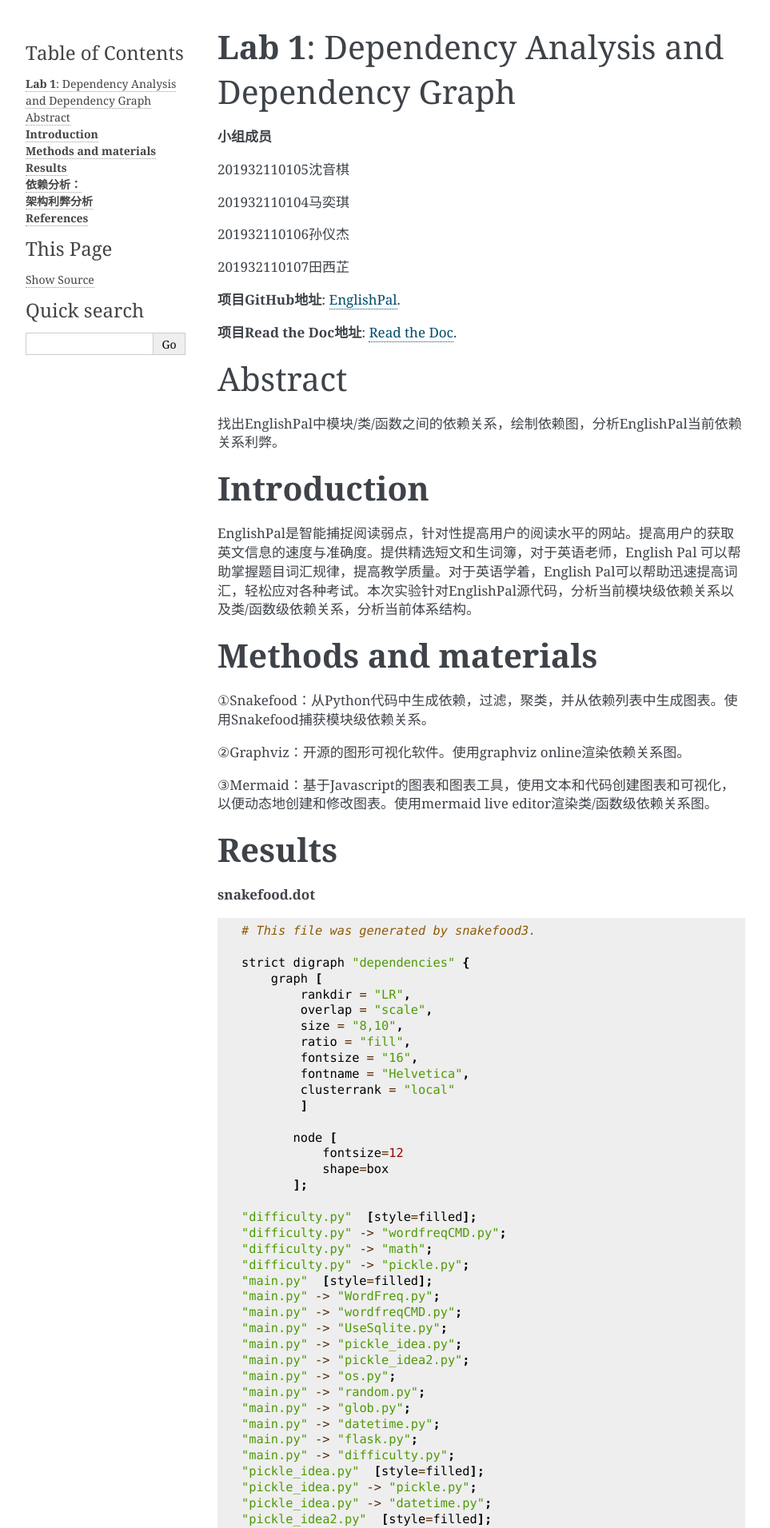
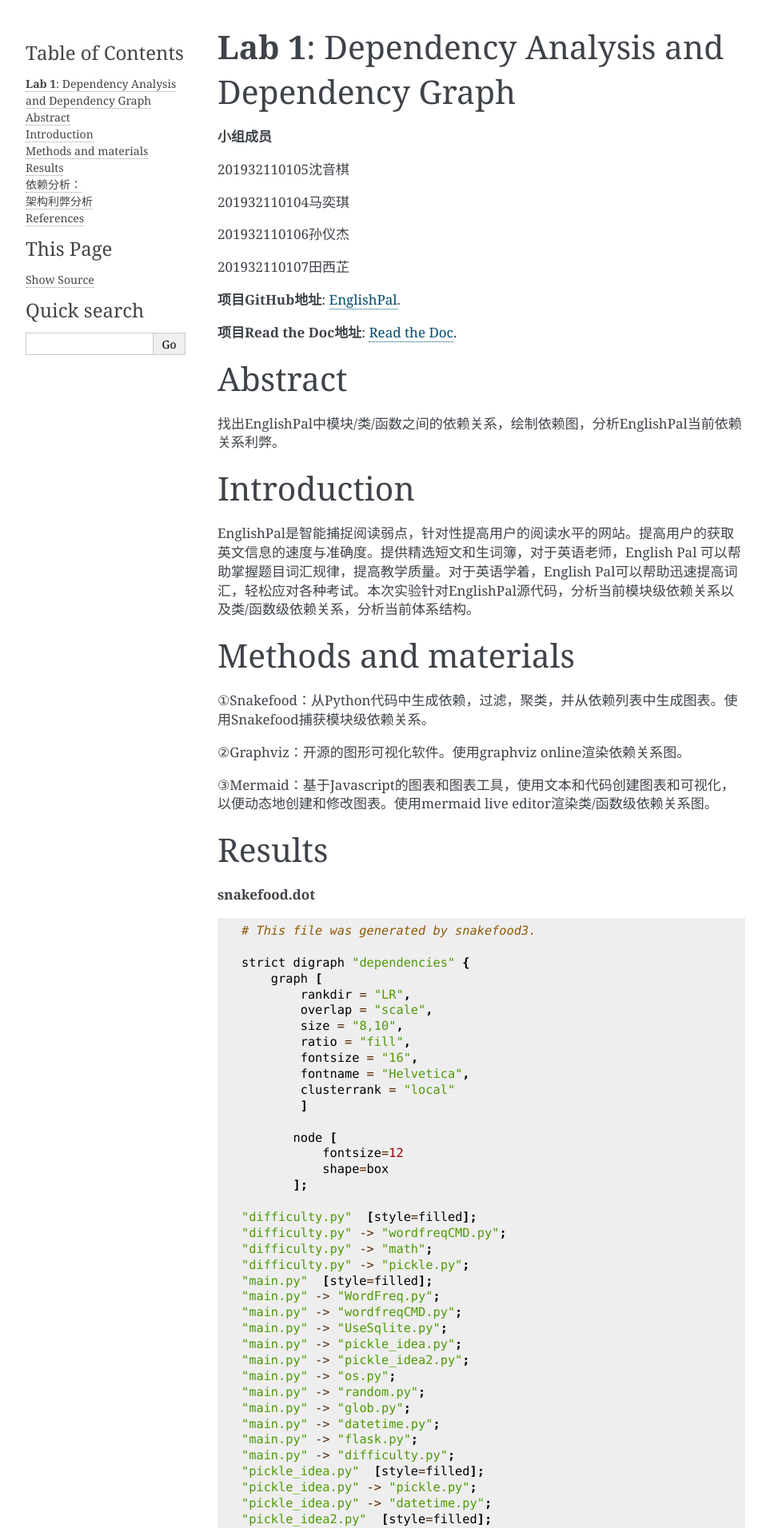
Before and after one commit to ChiefEye-official/Test, a Sphinx documentation site: the page built from englishpal/docs/source/index.rst, in a window 1280 px wide. Shown: the top 1911 px of the page at 80% size, without its empty margins (148-1111 px from the left). Built offline with Sphinx 7.4.7, drawn with Linux system fonts in a browser that asks for light colours.

```diff
--- a/englishpal/docs/source/index.rst
+++ b/englishpal/docs/source/index.rst
@@ -33,12 +33,12 @@ Abstract
 
 找出EnglishPal中模块/类/函数之间的依赖关系，绘制依赖图，分析EnglishPal当前依赖关系利弊。
 
-**Introduction**
+Introduction
 =================================================
 
 EnglishPal是智能捕捉阅读弱点，针对性提高用户的阅读水平的网站。提高用户的获取英文信息的速度与准确度。提供精选短文和生词簿，对于英语老师，English Pal 可以帮助掌握题目词汇规律，提高教学质量。对于英语学着，English Pal可以帮助迅速提高词汇，轻松应对各种考试。本次实验针对EnglishPal源代码，分析当前模块级依赖关系以及类/函数级依赖关系，分析当前体系结构。
 
-**Methods and materials**
+Methods and materials
 =================================================
 
 ①Snakefood：从Python代码中生成依赖，过滤，聚类，并从依赖列表中生成图表。使用Snakefood捕获模块级依赖关系。
@@ -47,7 +47,7 @@ EnglishPal是智能捕捉阅读弱点，针对性提高用户的阅读水平的
 
 ③Mermaid：基于Javascript的图表和图表工具，使用文本和代码创建图表和可视化，以便动态地创建和修改图表。使用mermaid live editor渲染类/函数级依赖关系图。
 
-**Results**
+Results
 =================================================
 
 **snakefood.dot**
@@ -222,7 +222,7 @@ EnglishPal是智能捕捉阅读弱点，针对性提高用户的阅读水平的
 
 .. image:: mermaid.png
 
-**依赖分析：**
+依赖分析：
 =================================================
 
 
@@ -247,7 +247,7 @@ Sqlite3Template 连接数据库；InsertQuery继承Sqlite3Template，插入数
 用户页面，勾选生词userpage，依赖于WordFreq、wordfreqCMD；单词熟悉度操作，包括load_freq_history；unfamiliar；familiar等；
 用户注册登录退出signup、login、logout、add_user依赖于InsertQuery。
 
-**架构利弊分析**
+架构利弊分析
 =================================================
 
 **弊端**：EnglishPal的主要页面与功能集中在main.py中，功能代码中嵌入了大量网页前端代码，前后端混杂。进行前后端分离的重构有助于解放前端，不需要向后台提供模板，或是在前端html中嵌入后台代码；提高工作效率，分工更加明确；局部性能提升，实现页面的按需加载，在页面交互和用户体验上有所提升；降低维护成本，快速定位问题所在。
@@ -258,7 +258,7 @@ Sqlite3Template 连接数据库；InsertQuery继承Sqlite3Template，插入数
 
 通过对EnglishPal的依赖关系分析，对EnglishPal的架构有了清晰的认知。学习使用snakefood生成模块级依赖关系snakefood.dot，并用graphviz渲染；用mermain绘制类/函数级依赖关系图。掌握对已有项目的结构和依赖关系分析方法，对项目重构有更深的认识。
 
-**References**
+References
 =================================================
 
 [1] Martin Blais, Snakefood User Manual, Copyright (C) 2001-2007
```
